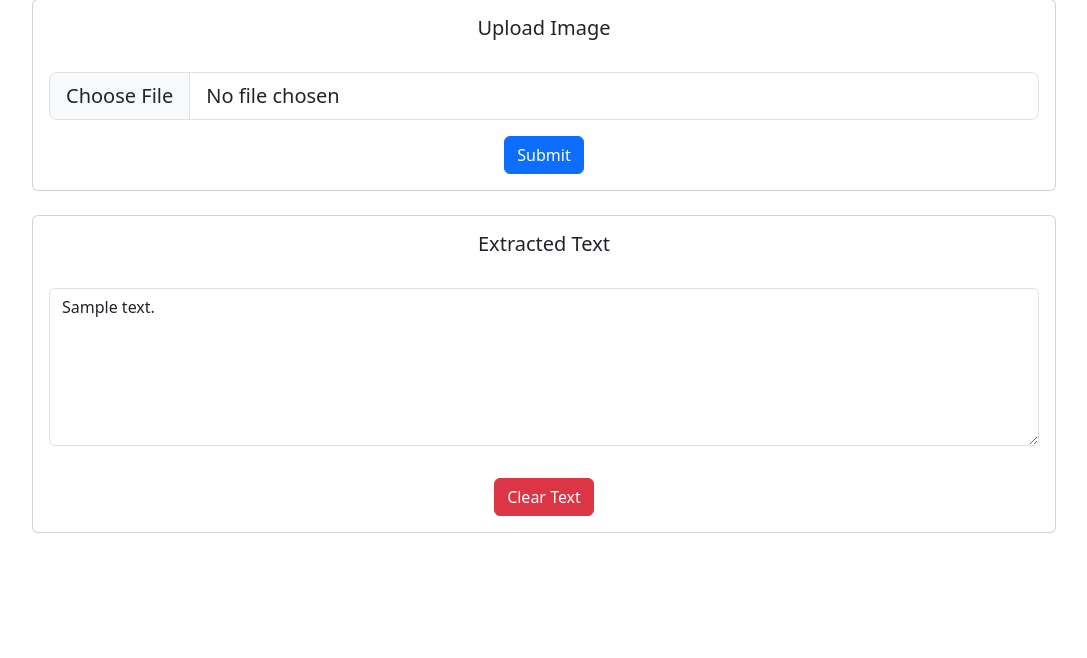
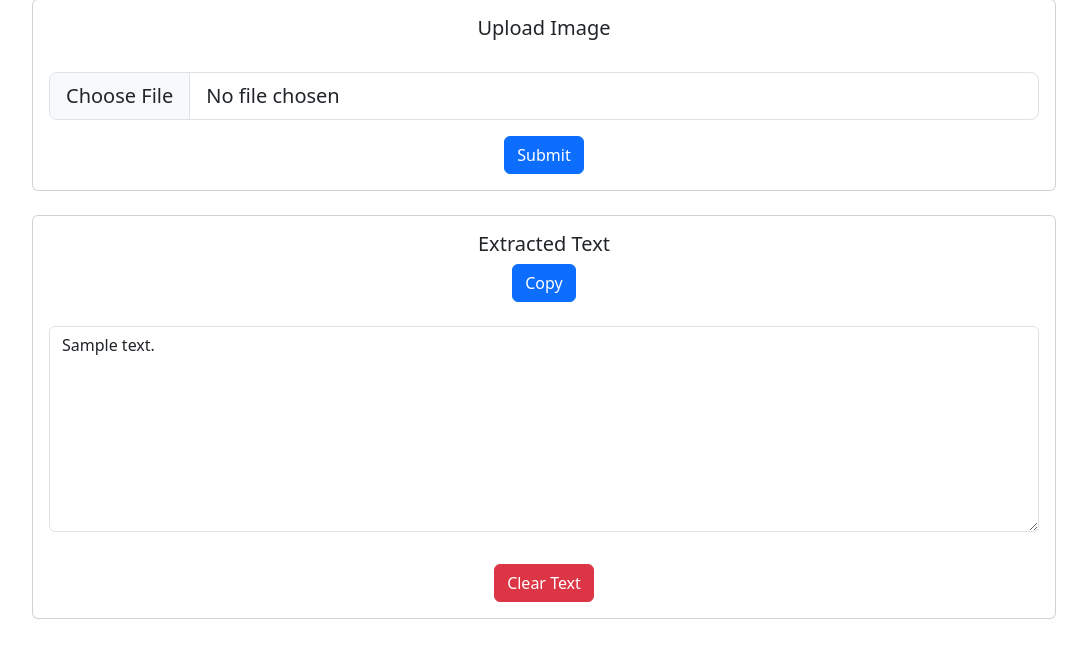
Before and after one commit to vivek-007-bit/python_projects, a Flask app: template img2text_using_pytesseract/templates/index.html in a window 1280 px wide. Shown: the part 81-739 px from the top of the page, without its empty margins (96-1183 px from the left). Run offline with Flask 3, Linux system fonts and the light colour scheme; the template is opened without the code that fills it: most values are stand-ins (such as "Sample title", 1, 10 or a date in 2020).

Commit message:
Update index.html

```diff
--- a/img2text_using_pytesseract/templates/index.html
+++ b/img2text_using_pytesseract/templates/index.html
@@ -39,12 +39,17 @@
         <div class="card-body">
             <div>
                 <h5 class="card-title">Extracted Text</h5>
+                    <button class="btn btn-primary" onclick="copyText()">
+                        Copy
+                    </button>
+
                 <div class="mb-3">
                     <label for="exampleFormControlTextarea1" class="form-label"></label>
                     <textarea class="form-control" id="extractedText"
-                        rows="6">{{ extracted_text }}</textarea>
+                        rows="8">{{ extracted_text }}</textarea>
                 </div>
             </div>
+            <p id="message" class="mt-2 text-success"></p>
             <button type="button" class="btn btn-danger mt-3" onclick="clearText()">
                 Clear Text
             </button>
@@ -59,6 +64,20 @@
             function clearText() {
                 document.getElementById("extractedText").value = "";
             }
+
+            function copyText() {
+                const textInput = document.getElementById("copyText");
+                const message = document.getElementById("message");
+
+                navigator.clipboard.writeText(textInput.value)
+                    .then(() => {
+                        message.innerText = "Copied to clipboard!";
+                    })
+                    .catch(err => {
+                        message.innerText = "Failed to copy!";
+                        console.error(err);
+                    });
+            }
         </script>
 </body>
 
```
